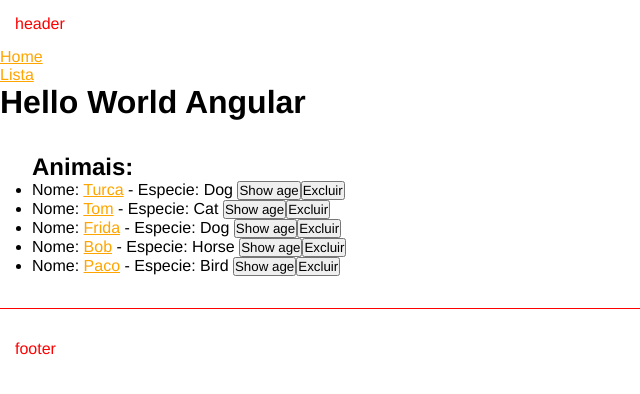
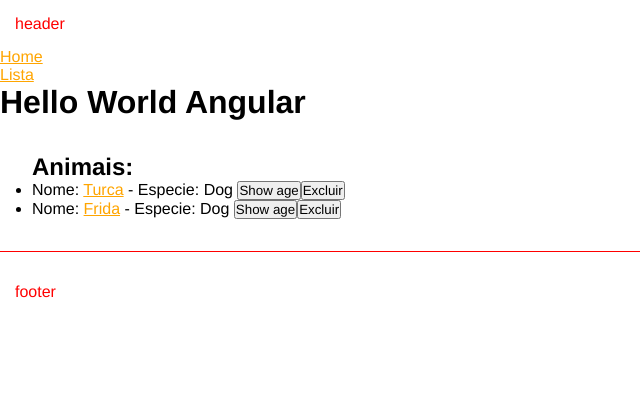
Before and after one commit to ivsonramos/curso-angular, an Angular app: page /list in a window 1280 px wide. Shown: the top 394 px of the page, without its empty margins (0-640 px from the left). Built offline with nearby package versions, Linux system fonts and the light colour scheme; data requests are answered from the project's data file.

Commit message:
:sparkles:Ajusta requisições HTTP atraves do verbo delete

```diff
--- a/db.json
+++ b/db.json
@@ -1,9 +1,16 @@
 {
   "animals": [
-    {"id":1, "name":"Turca", "type": "Dog", "age": 4},
-    {"id":2, "name":"Tom", "type": "Cat", "age": 10},
-    {"id":3, "name":"Frida", "type": "Dog", "age": 11},
-    {"id":4, "name":"Bob", "type": "Horse", "age": 2},
-    {"id":5, "name":"Paco", "type": "Bird", "age": 1}
+    {
+      "id": 1,
+      "name": "Turca",
+      "type": "Dog",
+      "age": 4
+    },
+    {
+      "id": 3,
+      "name": "Frida",
+      "type": "Dog",
+      "age": 11
+    }
   ]
 }
--- a/src/app/components/list-render/list-render.component.ts
+++ b/src/app/components/list-render/list-render.component.ts
@@ -26,8 +26,8 @@ export class ListRenderComponent implements OnInit {
   }
 
   removeAnimal(animal: Animal) {
-    console.log('Remove animal...');
-    this.animals = this.listService.remove(this.animals, animal);
+    this.animals = this.animals.filter((a) => animal.name !== a.name);
+    this.listService.remove(animal.id).subscribe();
   }
 
   getAnimals(): void {
--- a/src/app/services/list.service.ts
+++ b/src/app/services/list.service.ts
@@ -14,8 +14,8 @@ export class ListService {
 
   constructor(private http: HttpClient) { }
 
-  remove(animals: Animal[], animal: Animal) {
-    return animals.filter((a) => animal.name !== a.name);
+  remove(id: number) {
+    return this.http.delete<Animal>(`${this.apiUrl}/${id}`);
   }
 
   getAll(): Observable<Animal[]> {
```
